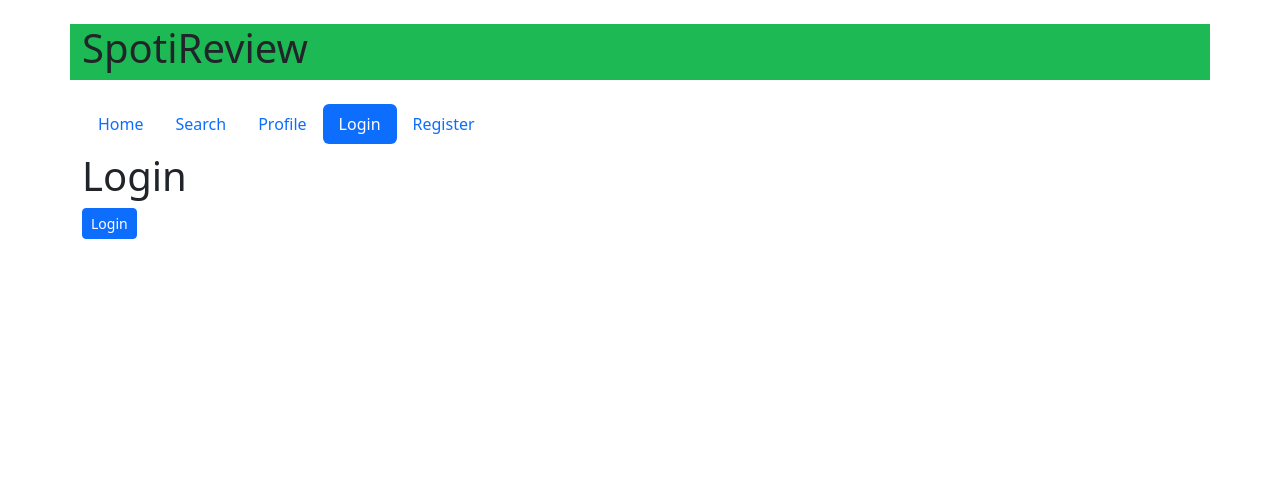
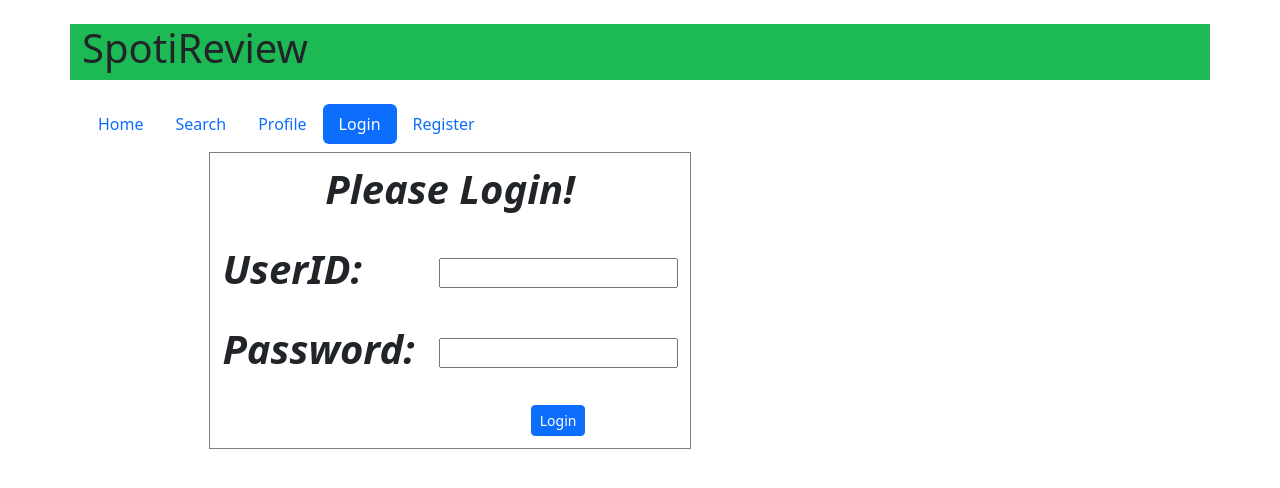
Before and after one commit to irishmaiden18/final-project, a React (Create React App) app: page /any/login in a window 1280 px wide. Shown: the top 488 px of the page. Built offline with nearby package versions, Linux system fonts and the light colour scheme.

Commit message:
changes in Nav

```diff
--- a/src/App.js
+++ b/src/App.js
@@ -14,10 +14,7 @@ function App() {
             <BrowserRouter>
               <Routes>
 
-                <Route path="/users/*"
-                element={<Users/>}/>
-                <Route path="/*"
-                  element={<Any/>}/>
+                <Route path="/" element={<Any/>}/><Route path="/users/*" element={<Users/>}/><Route path="/any/*" element={<Any/>}/>
 
               </Routes>
             </BrowserRouter>
--- a/src/any/index.js
+++ b/src/any/index.js
@@ -25,11 +25,11 @@ function Any() {
            <NavigationTopbar active="homeany"/>
         <Routes>
                  <Route path="/" element={<HomeAny/>}/>
-                 <Route path="/any/homeany" element={<HomeAny/>}/>
-                 <Route path="/any/profileany" element={<ProfileAny/>}/>
-                 <Route path="/any/searchany" element={<SearchAny/>}/>
-                 <Route path="/any/login" element={<Login/>}/>
-                 <Route path="/any/register" element={<Register/>}/>
+                 <Route path="homeany" element={<HomeAny/>}/>
+                 <Route path="profileany" element={<ProfileAny/>}/>
+                 <Route path="searchany" element={<SearchAny/>}/>
+                 <Route path="login" element={<Login/>}/>
+                 <Route path="register" element={<Register/>}/>
 
 
         </Routes>
--- a/src/any/login/index.js
+++ b/src/any/login/index.js
@@ -9,10 +9,42 @@ const Login = () => {
     return(
         <>
 
-            <h1>Login</h1>
+            <center>
+            <table bgcolor="white" cellpadding="12" border="1">
+            <tr>
+            <td colspan="2"><center><h1><i><b>Please Login!</b></i></h1></center>
+            </td>
+            </tr>
+            <tr>
+            <td>
+            <h1><i><b>UserID:</b></i></h1>
+            </td>
+            <td>
+            <input name="id" type="text"/>
+            </td>
+            </tr>
+            <tr>
+            <td>
+            <h1><i><b>Password:</b></i></h1>
+            </td>
+            <td><input name="pass"
+            type="password"/>
+            </td>
+            </tr>
+            <tr>
+            <td>
+
+            </td>
+            <td>
+            <center>
             <Link to="/users/*">
-                <button class="btn btn-primary btn-sm">Login</button>
-            </Link>
+                 <button class="btn btn-primary btn-sm">Login</button>
+             </Link>
+             </center>
+            </td>
+            </tr>
+            </table></center>
+
         </>
     );
 }
--- a/src/users/index.js
+++ b/src/users/index.js
@@ -30,7 +30,7 @@ function Users() {
                  <Route path="home" element={<Home/>}/>
                  <Route path="profile" element={<Profile/>}/>
                  <Route path="search" element={<Search/>}/>
-                 <Route path="login" element={<Login/>}/>
+                 <Route path="/any/login" element={<Login/>}/>
 
 
         </Routes>
--- a/src/users/navigation-sidebar/index.js
+++ b/src/users/navigation-sidebar/index.js
@@ -20,7 +20,7 @@ const {pathname} = useLocation();
                              ${active === 'profile'?'active':''}`}>
                               Profile
               </Link>
-              <Link to="/users/login" className={`list-group-item
+              <Link to="/any/login" className={`list-group-item
                             ${active === 'login'?'active':''}`}>
                                Logout
              </Link>
```
